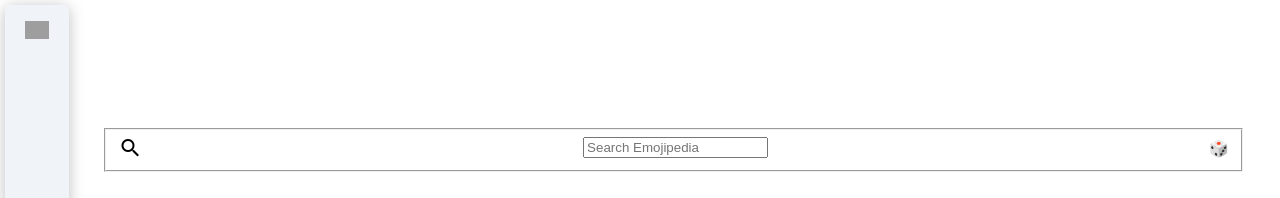
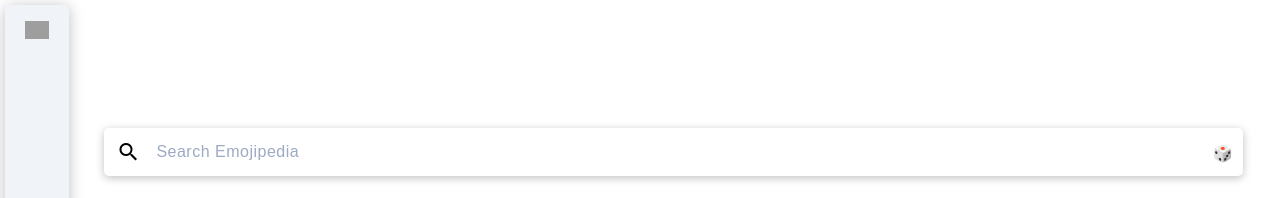
Before and after one commit to FridaUltra/EmojiPedia, a plain HTML site: page index.html in a window 1280 px wide. Shown: the top 198 px of the page. Drawn offline with Linux system fonts and the light colour scheme; grey boxes are pictures that could not be loaded.

Commit message:
footer: lagt till maxwidth och inkluderat i den nya mediaqueryn. Stylat searchbaren -> utseende

```diff
--- a/desktop.css
+++ b/desktop.css
@@ -10,18 +10,25 @@
         max-width: 1350px;
     }
 
+
+    .footer {
+        margin-left: 4.2rem;
+        max-width: 1350px;
+        flex-direction: row;
+        gap: 1rem;
+        /* flex-wrap: nowrap; */
+    }
+
     @media (min-width: 1500px) {
         .main {
             margin: 0 auto;
             padding-left: 4.2rem;
         }
-    }
 
-    .footer {
-        margin-left: 4.2rem;
-        flex-direction: row;
-        gap: 1rem;
-        /* flex-wrap: nowrap; */
+        .footer {
+            margin: 0 auto;
+            padding-left: 4.2rem;
+        }
     }
 
     footer nav {
@@ -59,6 +66,39 @@
 
     }
 
+    .search-desktop {
+        display: flex;
+        align-items: center;
+        margin-top: 8rem;
+        padding: 4px 10px 4px 4px;
+        border: none;
+        border-radius: 5px;
+        /* box-shadow: rgba(99, 99, 99, 0.2) 0px 2px 8px 0px; */
+        box-shadow: rgba(0, 0, 0, 0.25) 0px 2px 8px 0px;
+
+    }
+
+    .material-icons {
+        padding: 8px;
+    }
+
+    .search-desktop>input {
+        width: 100%;
+        border: none;
+        font-size: 1rem;
+        padding: 0;
+        margin-left: 8px;
+    }
+
+    .search-desktop>input:focus {
+        outline: none;
+    }
+
+    .search-desktop>input::placeholder {
+        color: #9CAAC4;
+        letter-spacing: 0.5px;
+    }
+
     .main-icons {
         gap: 0.5rem;
     }
@@ -82,14 +122,6 @@
 
     .cincodemayo {
         flex: 1;
-    }
-
-    .search-desktop {
-        display: flex;
-        justify-content: space-between;
-        align-items: center;
-        margin-top: 8rem;
-
     }
 
     .logo-text-img {
```
